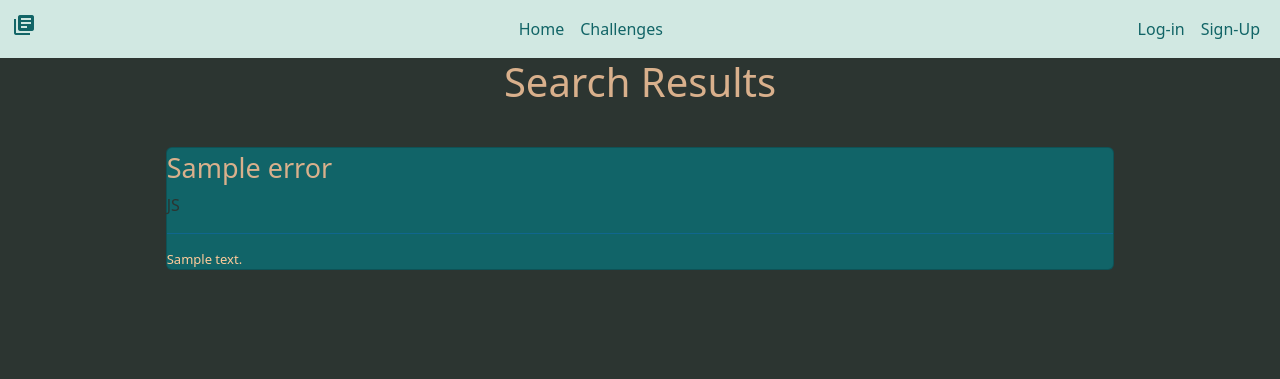
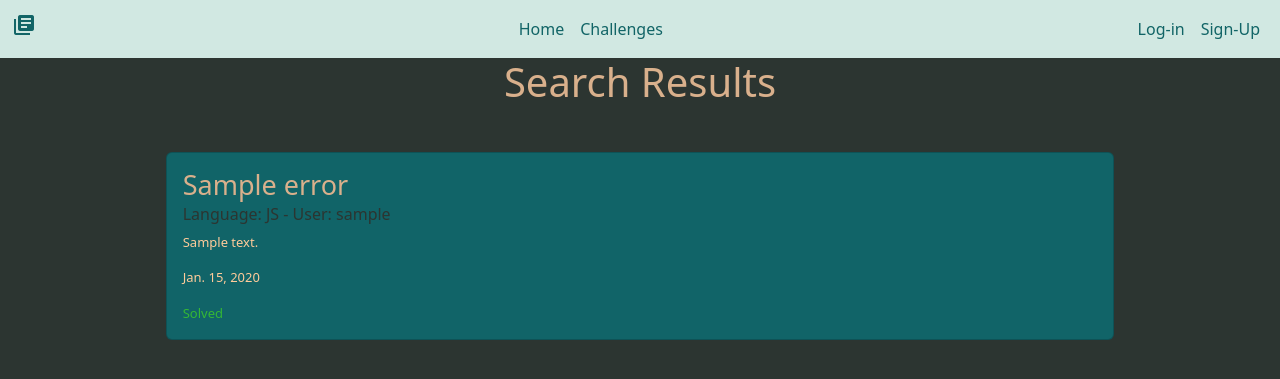
Before and after one commit to rozbehk/errordiary, a Django app: template main_app/templates/errors/search_results.html in a window 1280 px wide. Shown: the top 379 px of the page. Run offline with Django 4.2, Linux system fonts and the light colour scheme; the template is opened without the code that fills it: values that come from a table or form of the project are taken from there, others are empty; tables that the repository leaves empty hold one stand-in row (values such as "Sample post").

Commit message:
touch up css

```diff
--- a/main_app/templates/errors/search_results.html
+++ b/main_app/templates/errors/search_results.html
@@ -6,14 +6,21 @@
     <hr>
     {% for error in errors %}
     {% csrf_token %}
-    <div class="card" style="width: 85%;">
-        <a href="{% url 'error_detail' error.id %}">
-            <div class="card-title"> {{ error.title }}</div>
-            <div class="card-subtitle"> {{ error.language }}</div>
-            <hr>
-            <div class="card-text">{{ error.description }}</div>
+    <div class="card" style="width: 85%; margin-top: 5px;">
+        <a href="{% url 'error_detail' error.id %}" class="text-decoration-none text-black">
+        <div class="card-body">
+          <h5 class="card-title">{{ error.title }}</h5>
+          <h6 class="card-subtitle mb-2">Language: {{ error.language }} - User: {{ error.user }}</h6>
+          <p class="card-text">{{ error.description }}</p>
+          <p class="card-text">{{ error.date }}</p>
+          {% if error.solution %}
+          <p class="card-text solved">Solved</p>
+          {% else %}
+          <p class="card-text unsolved">Unsolved</p>
+          {% endif %}
+        </div>
         </a>
-    </div>
+      </div>
     {% endfor %}
 </div>
 {% endblock %}
```
